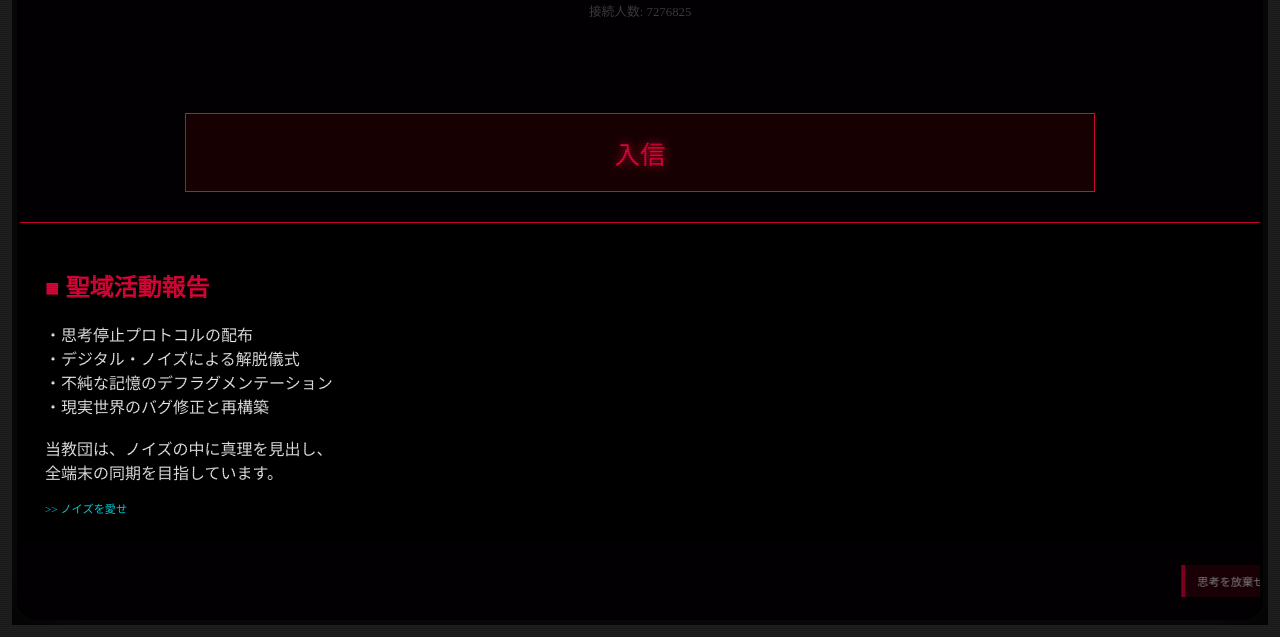
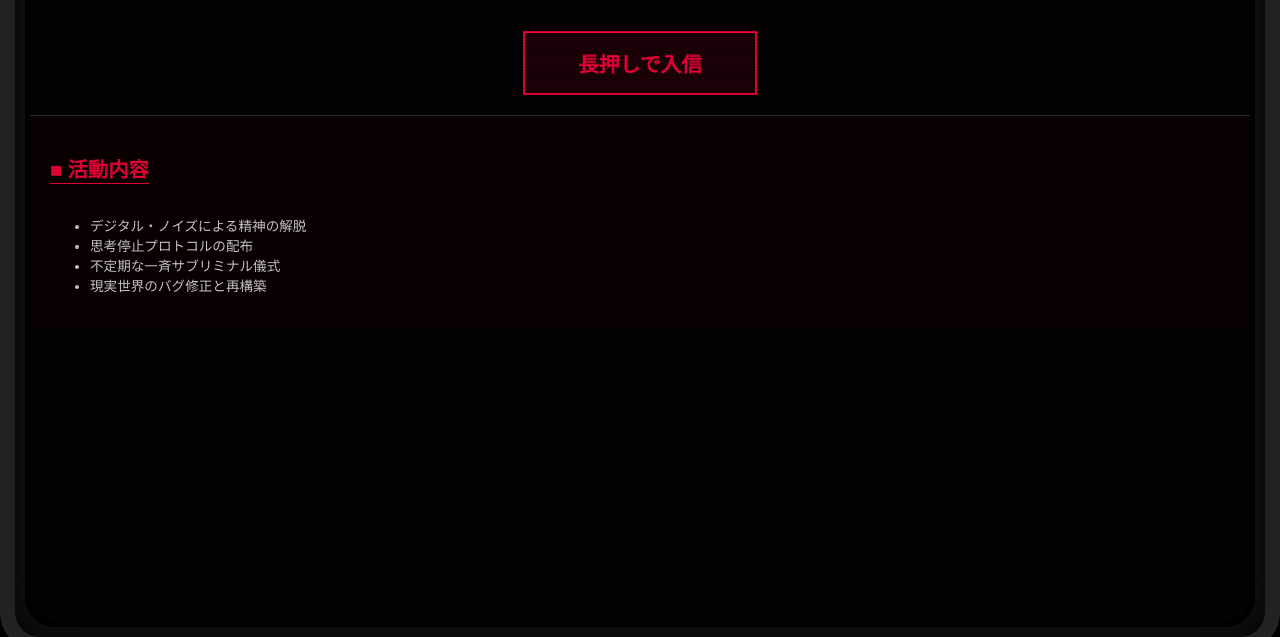
Before and after one commit to amane1201/-, a plain HTML site: page index.html in a window 1280 px wide. Shown: the part 163-800 px from the top of the page. Drawn offline with Linux system fonts and the light colour scheme.

Commit message:
Refactor index.html structure and styles

```diff
--- a/index.html
+++ b/index.html
@@ -3,159 +3,232 @@
 <head>
 <meta charset="UTF-8">
 <meta name="viewport" content="width=device-width, initial-scale=1.0, maximum-scale=1.0, user-scalable=no">
-    <title>荒教団 - 最終侵食</title>
+<title>荒教団</title>
+
 <style>
-        :root {
-            --main-red: #ff003c;
-            --glitch-blue: #00f2ff;
-            --bg-black: #050205;
+:root{
+    --main-red:#ff003c;
+    --glitch-blue:#00f2ff;
+    --bg-black:#050205;
 }
 
-        body, html {
-            margin: 0; padding: 0; background: #000;
-            height: 100dvh; width: 100vw;
-            overflow: hidden; display: flex; justify-content: center; align-items: center;
-            font-family: 'Hiragino Mincho ProN', serif;
-            color: #fff;
+/* ===== 全画面 ===== */
+html,body{
+    margin:0;
+    padding:0;
+    width:100vw;
+    height:100dvh;
+    overflow:hidden;
+    background:#000;
+    display:flex;
+    justify-content:center;
+    align-items:center;
+    font-family:'Hiragino Mincho ProN',serif;
 }
 
-        /* 筐体：画面の縁に密着するタイプに戻しました */
-        .tv-frame {
-            position: relative; width: 100vw; height: 100dvh;
-            background: #111; border: 12px solid #222;
-            box-sizing: border-box; display: flex; flex-direction: column;
-            box-shadow: inset 0 0 80px #000; transition: transform 0.05s;
+/* ===== 電源ON演出 ===== */
+#boot{
+    position:fixed;
+    inset:0;
+    background:#000;
+    z-index:9999;
+    display:flex;
+    justify-content:center;
+    align-items:center;
 }
 
-        /* 画面：スクロールを有効に */
-        .screen {
-            position: relative; flex-grow: 1; margin: 5px;
-            background: var(--bg-black); border-radius: 20px;
-            overflow-y: scroll; /* スクロールを強制有効 */
-            overflow-x: hidden;
-            -webkit-overflow-scrolling: touch; /* iOSでの滑らかなスクロール */
-            border: 3px solid #000; animation: flicker 0.15s infinite;
+#boot-line{
+    width:0;
+    height:2px;
+    background:#fff;
+    animation:boot-line 1.2s ease-out forwards;
 }
 
-        /* タップで広がる赤い円 */
-        .ripple {
-            position: fixed; /* 画面全体で発生 */
-            border: 2px solid var(--main-red);
-            border-radius: 50%;
-            transform: translate(-50%, -50%);
-            pointer-events: none;
-            animation: ripple-out 0.8s ease-out forwards;
-            z-index: 9999;
+@keyframes boot-line{
+    0%{width:0}
+    50%{width:80vw}
+    100%{
+        width:100vw;
+        height:100vh;
+    }
 }
 
-        @keyframes ripple-out {
-            from { width: 0; height: 0; opacity: 1; border-width: 4px; }
-            to { width: 250px; height: 250px; opacity: 0; border-width: 1px; }
+/* ===== TV筐体 ===== */
+.tv-frame{
+    position:relative;
+    width:100vw;
+    height:100dvh;
+    background:#151515;
+    border:15px solid #222;
+    border-radius:40px;
+    box-shadow:inset 0 0 50px #000;
+    display:flex;
+    flex-direction:column;
+    opacity:0;
 }
 
-        /* 通知スタック */
-        .notif-stack {
-            position: absolute; bottom: 20px; right: 10px;
-            display: flex; flex-direction: column-reverse; gap: 5px;
-            z-index: 500; pointer-events: none;
-        }
-        .notif-item {
-            background: rgba(255, 0, 60, 0.2); border-left: 4px solid var(--main-red);
-            padding: 8px 12px; font-size: 0.7rem; backdrop-filter: blur(5px);
-            animation: slideIn 0.3s ease-out forwards; min-width: 150px;
+/* ===== 画面 ===== */
+.screen{
+    position:relative;
+    flex:1;
+    margin:10px;
+    background:var(--bg-black);
+    border-radius:30px;
+    border:5px solid #000;
+    overflow-y:auto;
+    animation:flicker .15s infinite;
 }
 
-        .join-btn {
-            display: block; width: 70%; margin: 30px auto; padding: 20px;
-            border: 1px solid var(--main-red); color: var(--main-red);
-            background: rgba(255,0,0,0.1); text-decoration: none; font-size: 1.6rem;
-            text-align: center; position: relative; z-index: 20;
-            text-shadow: 0 0 10px var(--main-red);
+.screen::after{
+    content:"";
+    position:absolute;
+    inset:0;
+    background:repeating-linear-gradient(
+        to bottom,
+        rgba(0,0,0,0) 0px,
+        rgba(0,0,0,.25) 3px
+    );
+    pointer-events:none;
 }
 
-        .scanlines {
-            position: fixed; inset: 0; z-index: 100; pointer-events: none;
-            background: repeating-linear-gradient(rgba(0,0,0,0) 0px, rgba(0,0,0,0.3) 2px);
+/* ===== ヘッダー ===== */
+.header{
+    text-align:center;
+    padding:30px 10px;
 }
 
-        @keyframes slideIn { from { transform: translateX(120%); opacity: 0; } to { transform: translateX(0); opacity: 1; } }
-        @keyframes flicker { 0% { opacity: 0.98; } 100% { opacity: 1; } }
+.glitch-title{
+    font-size:2.8rem;
+    color:#fff;
+    margin:0;
+    text-shadow:-2px 0 var(--glitch-blue),2px 0 var(--main-red);
+}
+
+/* ===== 長押し入信 ===== */
+.join-btn{
+    width:200px;
+    margin:20px auto;
+    padding:15px;
+    text-align:center;
+    border:2px solid var(--main-red);
+    color:var(--main-red);
+    font-size:1.3rem;
+    font-weight:bold;
+    background:rgba(255,0,60,.1);
+    user-select:none;
+}
+
+.join-btn.holding{
+    background:rgba(255,0,60,.4);
+    animation:pulse .6s infinite;
+    color:#fff;
+}
+
+@keyframes pulse{
+    0%{box-shadow:0 0 5px var(--main-red)}
+    50%{box-shadow:0 0 20px var(--main-red)}
+    100%{box-shadow:0 0 5px var(--main-red)}
+}
+
+/* ===== 活動 ===== */
+.activity-section{
+    padding:20px;
+    color:#ddd;
+    font-size:.85rem;
+    border-top:1px solid #333;
+    background:rgba(20,0,0,.5);
+}
+
+.activity-section h2{
+    color:var(--main-red);
+    border-bottom:1px solid var(--main-red);
+    display:inline-block;
+}
+
+/* ===== 画面割れ ===== */
+.crack-overlay{
+    position:absolute;
+    inset:0;
+    opacity:0;
+    pointer-events:none;
+    background:
+        linear-gradient(45deg,transparent 48%,#fff 50%,transparent 52%),
+        linear-gradient(-30deg,transparent 48%,#fff 50%,transparent 52%);
+    mix-blend-mode:screen;
+}
+
+@keyframes flicker{
+    0%{opacity:.98}
+    50%{opacity:1}
+    100%{opacity:.97}
+}
 </style>
 </head>
+
 <body>
 
-    <div class="tv-frame" id="frame">
-        <div class="screen" id="screen">
-            <div class="scanlines"></div>
-
-            <div style="padding: 50px 20px; text-align: center; position: relative; z-index: 10;">
-                <h1 style="font-size: 3.5rem; letter-spacing: -5px; margin: 0; text-shadow: 3px 0 var(--glitch-blue), -3px 0 var(--main-red);">荒教団</h1>
-                <p id="counter" style="color: #444; font-size: 0.8rem;">接続人数: 0666412</p>
+<!-- 電源ON -->
+<div id="boot">
+    <div id="boot-line"></div>
 </div>
 
-            <a href="https://line.me/ti/g2/-xozZqx4BETwQPFgKCDV-g_Wqu0YtJmwlIIC0w?utm_source=invitation&utm_medium=link_copy&utm_campaign=default"
-               class="join-btn" id="joinBtn">入信</a>
+<div class="tv-frame" id="frame">
+    <div class="screen">
+        <div class="crack-overlay" id="crack"></div>
 
-            <div style="padding: 25px; background: rgba(0,0,0,0.5); border-top: 1px solid var(--main-red); position: relative; z-index: 10;">
-                <h2 style="color: var(--main-red);">■ 聖域活動報告</h2>
-                <p id="activity-text">
-                    ・思考停止プロトコルの配布<br>
-                    ・デジタル・ノイズによる解脱儀式<br>
-                    ・不純な記憶のデフラグメンテーション<br>
-                    ・現実世界のバグ修正と再構築<br><br>
-                    当教団は、ノイズの中に真理を見出し、<br>
-                    全端末の同期を目指しています。
-                </p>
-                <div id="random-msg" style="color: var(--glitch-blue); font-size: 0.7rem; margin-top: 15px;"></div>
+        <div class="header">
+            <h1 class="glitch-title">荒教団</h1>
+            <p style="font-size:.7rem;color:#666;">SERIAL: 000-ARASH-666</p>
         </div>
 
-            <div style="height: 300px;"></div>
-            <div class="notif-stack" id="notifBox"></div>
+        <div class="join-btn" id="join">
+            長押しで入信
+        </div>
+
+        <div class="activity-section">
+            <h2>■ 活動内容</h2>
+            <ul>
+                <li>デジタル・ノイズによる精神の解脱</li>
+                <li>思考停止プロトコルの配布</li>
+                <li>不定期な一斉サブリミナル儀式</li>
+                <li>現実世界のバグ修正と再構築</li>
+            </ul>
+        </div>
     </div>
 </div>
 
 <script>
-        const notifBox = document.getElementById('notifBox');
-        const notifMsgs = ["誰かが入信しました", "監視カメラが起動中", "背後に熱源を検知", "思考を放棄せよ", "データの書き換え完了"];
+/* ===== 電源ON完了 ===== */
+setTimeout(()=>{
+    document.getElementById('boot').style.display="none";
+    document.getElementById('frame').style.opacity="1";
+},1300);
 
-        // 1. 赤い波紋ギミック
-        function createRipple(x, y) {
-            const r = document.createElement('div');
-            r.className = 'ripple';
-            r.style.left = x + 'px';
-            r.style.top = y + 'px';
-            document.body.appendChild(r);
-            setTimeout(() => r.remove(), 800);
-        }
-        document.addEventListener('touchstart', (e) => createRipple(e.touches[0].pageX, e.touches[0].pageY));
-        document.addEventListener('mousedown', (e) => createRipple(e.pageX, e.pageY));
+/* ===== 長押し入信 ===== */
+const btn=document.getElementById('join');
+let timer=null;
 
-        // 2. 自動通知
-        setInterval(() => {
-            const n = document.createElement('div');
-            n.className = 'notif-item';
-            n.innerText = notifMsgs[Math.floor(Math.random() * notifMsgs.length)];
-            notifBox.appendChild(n);
-            if(notifBox.children.length > 5) notifBox.removeChild(notifBox.firstChild);
-        }, 5000);
-
-        // 3. カウンター高速変動
-        setInterval(() => {
-            document.getElementById('counter').innerText = "接続人数: " + Math.floor(Math.random() * 9999999).toString().padStart(7, '0');
-        }, 100);
-
-        // 4. 入信ボタン
-        document.getElementById('joinBtn').addEventListener('click', function(e) {
-            e.preventDefault();
-            document.getElementById('frame').style.filter = "invert(1) hue-rotate(90deg)";
-            setTimeout(() => { window.location.href = this.href; }, 500);
+btn.addEventListener('pointerdown',()=>{
+    btn.classList.add('holding');
+    btn.textContent="接続中…";
+    timer=setTimeout(()=>{
+        document.getElementById('crack').style.opacity=1;
+        document.body.style.background="var(--main-red)";
+        setTimeout(()=>{
+            location.href="https://line.me/ti/g2/-xozZqx4BETwQPFgKCDV-g_Wqu0YtJmwlIIC0w";
+        },500);
+    },3000);
 });
 
-        // 5. ランダム教典
-        const quotes = ["思考は病である", "ノイズを愛せ", "境界線は消滅した", "次はあなたの番です"];
-        setInterval(() => {
-            document.getElementById('random-msg').innerText = ">> " + quotes[Math.floor(Math.random()*quotes.length)];
-        }, 2000);
+btn.addEventListener('pointerup',reset);
+btn.addEventListener('pointerleave',reset);
+
+function reset(){
+    clearTimeout(timer);
+    btn.classList.remove('holding');
+    btn.textContent="長押しで入信";
+}
 </script>
+
 </body>
 </html>
```
Lines whose indentation alone changed are shown as unchanged.
